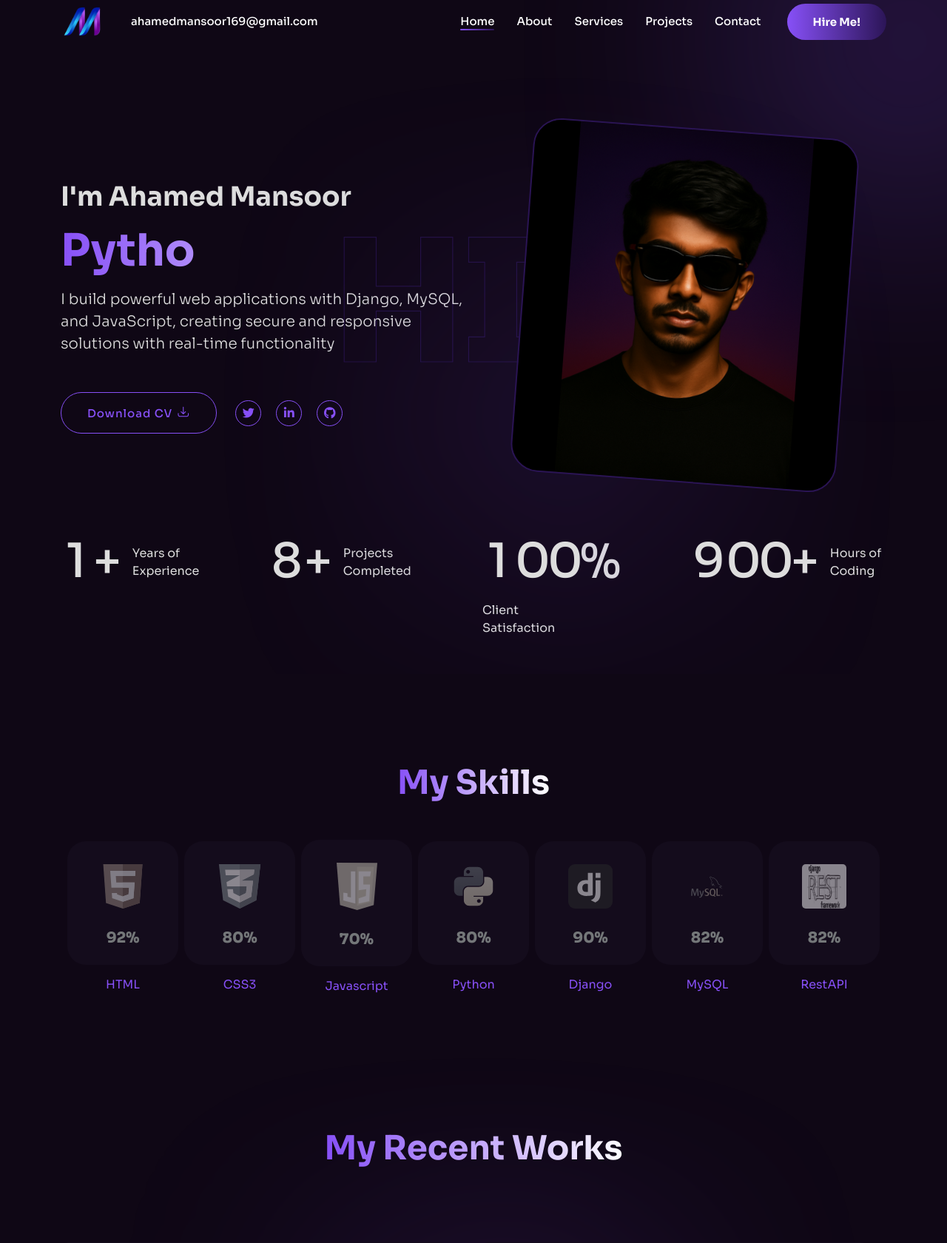
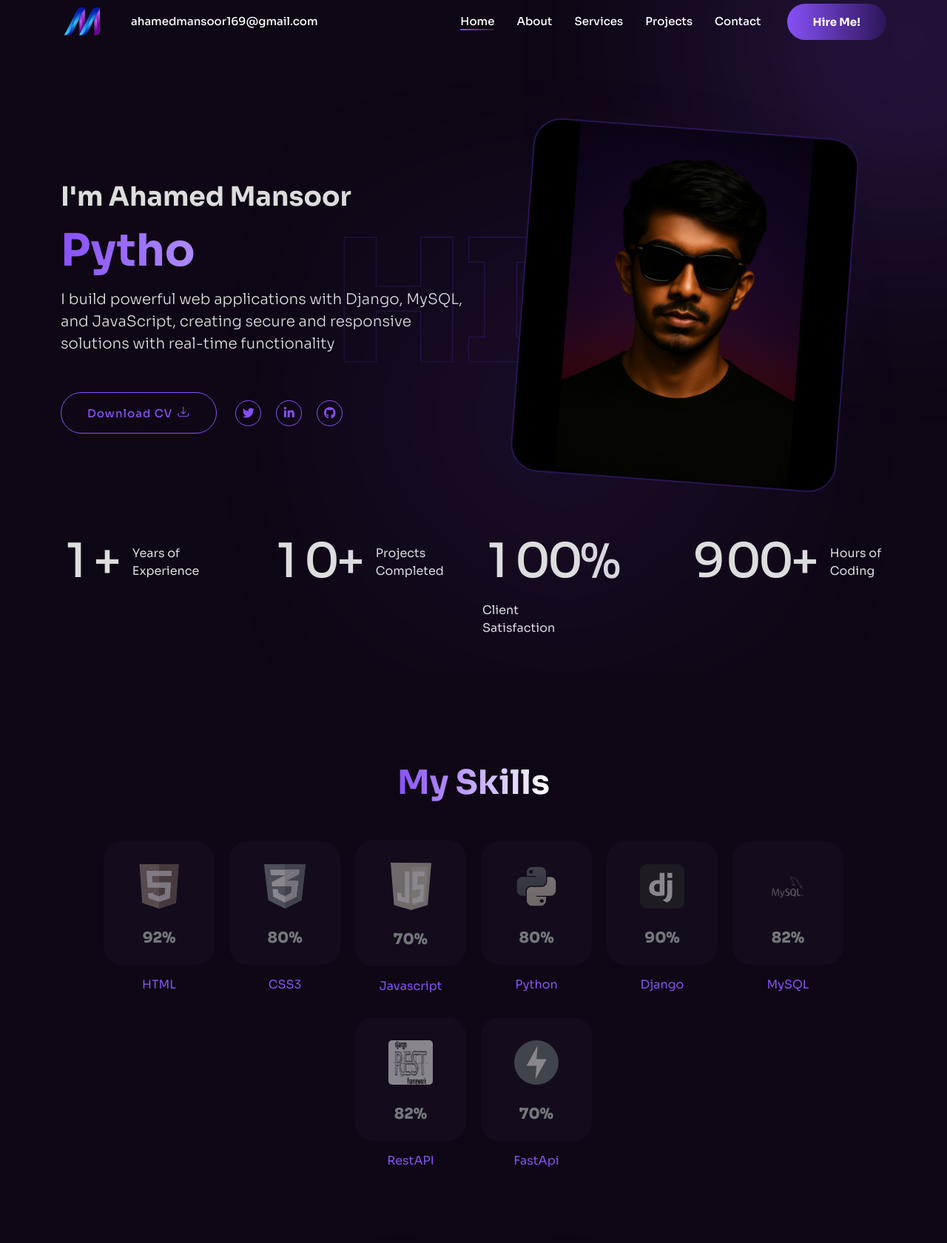
Before and after one commit to ahamedmansoor169/Portfolio, a Django app: page / in a window 1280 px wide. Shown: the part 27-1707 px from the top of the page at 74% size. Run offline with Django 5.2, Linux system fonts and the light colour scheme; some libraries are stand-ins or nearby versions.

Commit message:
fastapi svg

```diff
--- a/templates/portfolio_app/index.html
+++ b/templates/portfolio_app/index.html
@@ -105,7 +105,7 @@
             </div>
             <div class="col-6 col-lg-3">
                <div class="funfact-item d-flex flex-column flex-sm-row flex-wrap align-items-center">
-                  <div class="number"><span class="odometer" data-count="8">0</span>+</div>
+                  <div class="number"><span class="odometer" data-count="10">0</span>+</div>
                   <div class="text">Projects <br />Completed</div>
                </div>
             </div>
@@ -139,7 +139,7 @@
       </div>
       <div class="row">
          <div class="col-md-12">
-            <div class="skills-widget d-flex flex-wrap justify-content-center align-items-center" style="gap: 8px;">
+            <div class="skills-widget d-flex flex-wrap justify-content-center align-items-center" >
                <div class="skill-item wow fadeInUp" data-wow-delay=".3s"
                   style="flex: 1 1 calc(14.28% - 8px); min-width: 100px; max-width: 150px;">
                   <div class="skill-inner">
@@ -210,6 +210,17 @@
                      <div class="number">82%</div>
                   </div>
                   <p>RestAPI</p>
+               </div>
+               <div class="skill-item wow fadeInUp" data-wow-delay=".9s"
+                  style="flex: 1 1 calc(14.28% - 8px); min-width: 100px; max-width: 150px;">
+                  <div class="skill-inner">
+                     <div class="icon-box">
+                        <img style="width: 60px; height: 60px; border-radius: 5px;"
+                           src="{% static 'portfolio_app/assets/img/icons/fastapi-1.svg' %}" alt="" />
+                     </div>
+                     <div class="number">70%</div>
+                  </div>
+                  <p>FastApi</p>
                </div>
             </div>
          </div>
```
Also changed, not shown: static/portfolio_app/assets/img/icons/fastapi-1.svg (added).
